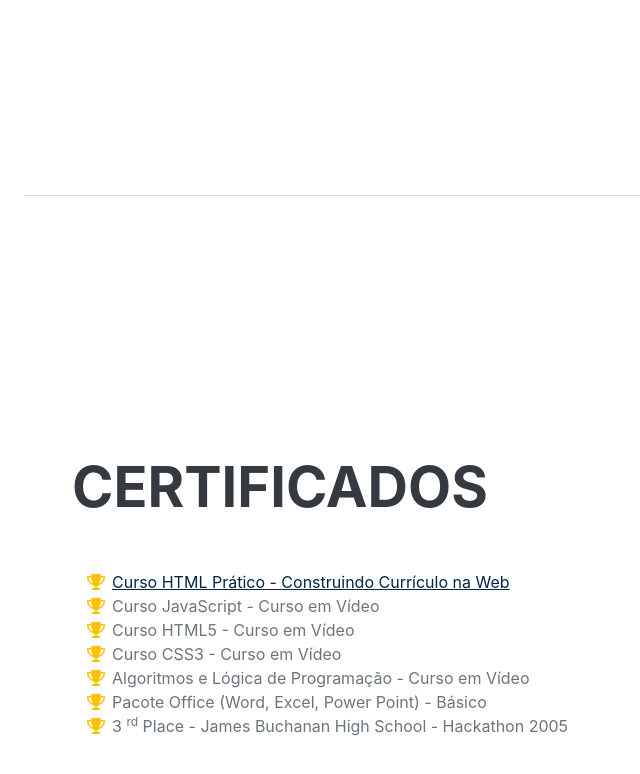
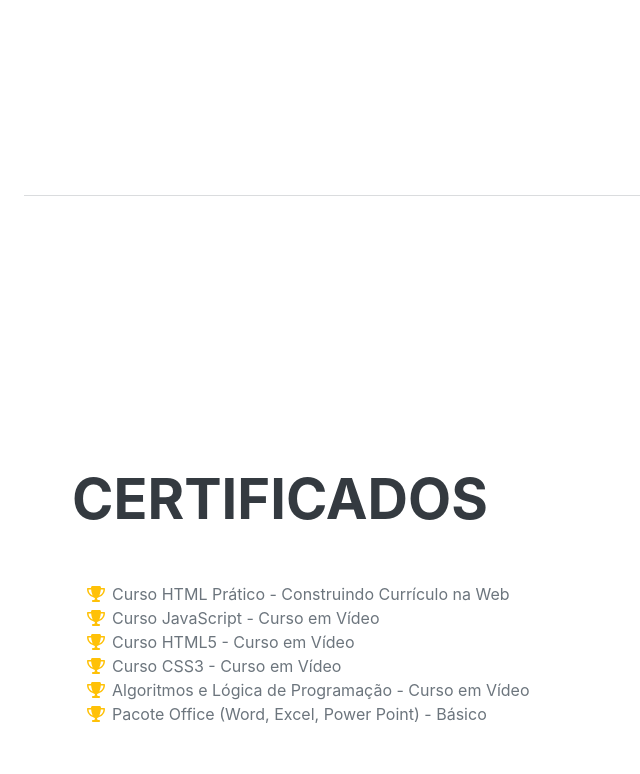
Before and after one commit to gabrielhenrique03/curriculo, a plain HTML site: page docs/index.html in a window 1280 px wide. Shown: the part 3008-3782 px from the top of the page, without its empty margins (248-888 px from the left). Drawn offline with nearby package versions, Linux system fonts and the light colour scheme; a web font is replaced by a local one.

Commit message:
Editei Certificados e deixei correto

```diff
--- a/docs/index.html
+++ b/docs/index.html
@@ -154,7 +154,7 @@
                     <ul data-aos="fade-left" class="fa-ul mb-0">
                         <li>
                             <span class="fa-li"><i class="fas fa-trophy text-warning"></i></span>
-                            <a href="#">Curso HTML Prático - Construindo Currículo na Web</a>
+                            Curso HTML Prático - Construindo Currículo na Web
                         </li>
                         <li>
                             <span class="fa-li"><i class="fas fa-trophy text-warning"></i></span>
@@ -176,12 +176,6 @@
                             <span class="fa-li"><i class="fas fa-trophy text-warning"></i></span>
                             Pacote Office (Word, Excel, Power Point) - Básico
                         </li>
-                        <li>
-                            <span class="fa-li"><i class="fas fa-trophy text-warning"></i></span>
-                            3
-                            <sup>rd</sup>
-                            Place - James Buchanan High School - Hackathon 2005
-                        </li>
                     </ul>
                 </div>
             </section>
```
